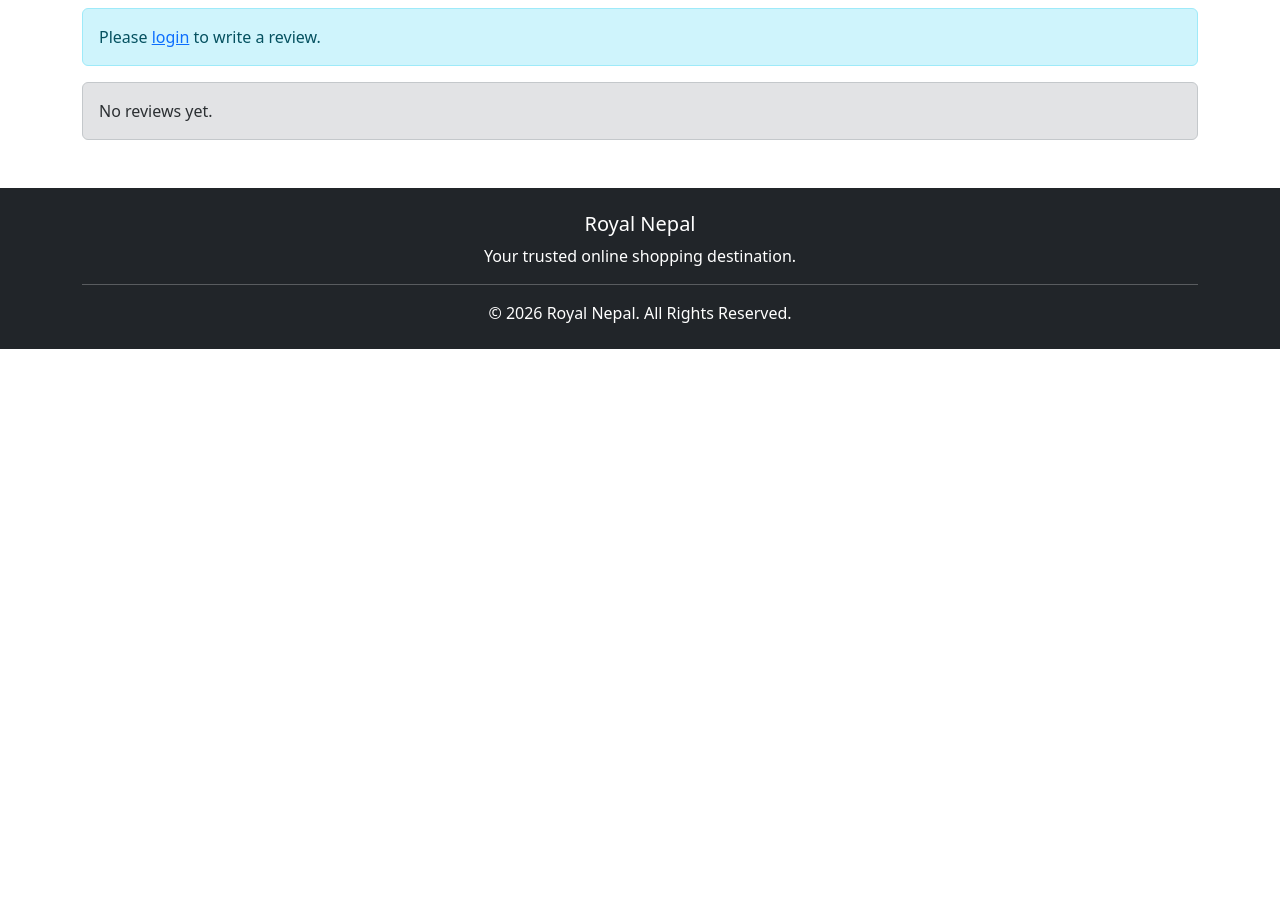
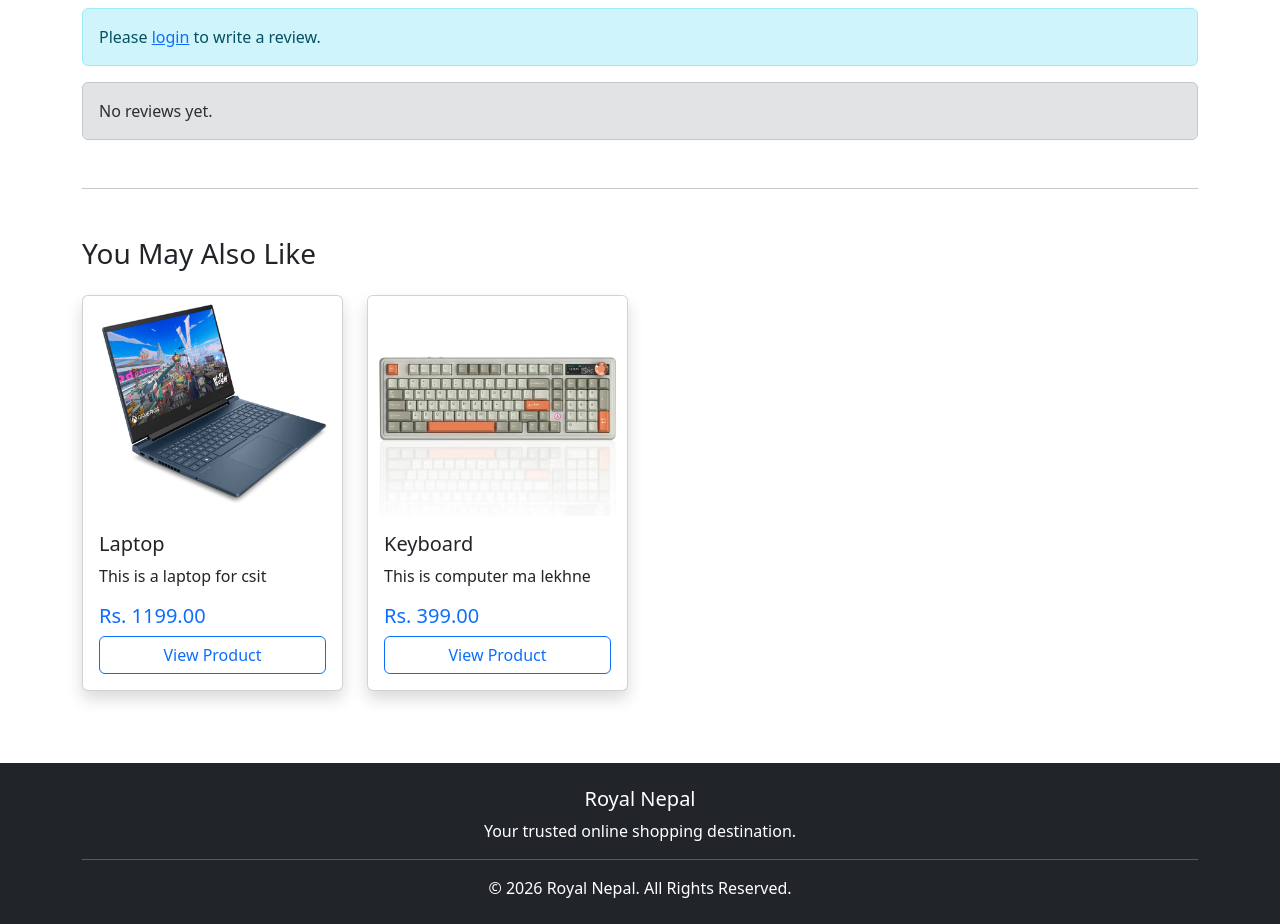
Before and after one commit to royalname/ecommerce-website1, a Django app: page /products/2/ in a window 1280 px wide. Shown: the part 535-1459 px from the top of the page. Before the commit the page ends 884 px from the top, so only its background shows below. Run offline with Django 5.2, Linux system fonts and the light colour scheme; data comes from the database, SQL or seed files in the repository.

Commit message:
Added related products section

```diff
--- a/products/views.py
+++ b/products/views.py
@@ -44,12 +44,19 @@ def product_detail(request, id):
         product=product
     ).order_by("-created_at")
 
+    related_products = Product.objects.filter(
+        category=product.category
+    ).exclude(
+        id=product.id
+    )[:4]
+
     return render(
         request,
         "products/product_detail.html",
         {
             "product": product,
-            "reviews": reviews
+            "reviews": reviews,
+            "related_products": related_products,
         }
     )
 
--- a/templates/products/product_detail.html
+++ b/templates/products/product_detail.html
@@ -167,4 +167,66 @@
 
 {% endif %}
 
+<hr class="my-5">
+
+<h3 class="mb-4">
+    You May Also Like
+</h3>
+
+<div class="row">
+
+{% for item in related_products %}
+
+<div class="col-md-3 mb-4">
+
+    <div class="card shadow h-100">
+
+        {% if item.image %}
+            <img src="{{ item.image.url }}"
+                 class="card-img-top"
+                 style="height:220px; object-fit:cover;">
+        {% else %}
+            <img src="https://placehold.co/300x220"
+                 class="card-img-top">
+        {% endif %}
+
+        <div class="card-body d-flex flex-column">
+
+            <h5>{{ item.name }}</h5>
+
+            <p>
+                {{ item.description|truncatewords:10 }}
+            </p>
+
+            <h5 class="text-primary">
+                Rs. {{ item.price }}
+            </h5>
+
+            <a href="{% url 'product_detail' item.id %}"
+               class="btn btn-outline-primary mt-auto">
+                View Product
+            </a>
+
+        </div>
+
+    </div>
+
+</div>
+
+{% empty %}
+
+<div class="col-12">
+
+    <div class="alert alert-secondary">
+
+        No related products available.
+
+    </div>
+
+</div>
+
+{% endfor %}
+
+</div>
+
 {% endblock %}
```
